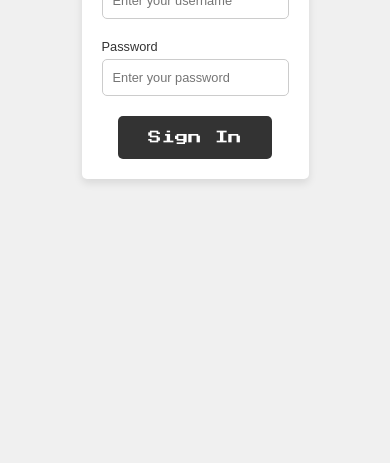
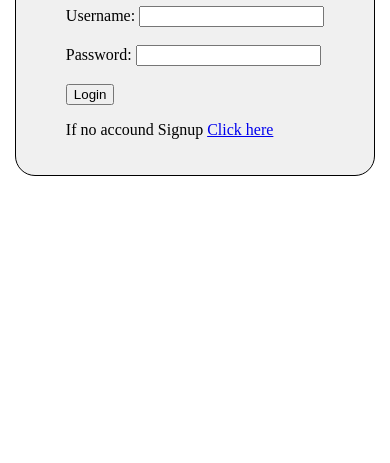
Before and after one commit to rv1304/PathQuest, a plain HTML site: page login.html in a window 390 px wide. Shown: the part 381-844 px from the top of the page. Drawn offline with Linux system fonts and the light colour scheme.

Commit message:
second changes

```diff
--- a/login.html
+++ b/login.html
@@ -3,105 +3,82 @@
 <head>
     <meta charset="UTF-8">
     <meta name="viewport" content="width=device-width, initial-scale=1.0">
-    <title>Login</title>
-    <link rel="preconnect" href="https://fonts.googleapis.com">
-    <link rel="preconnect" href="https://fonts.gstatic.com" crossorigin>
-    <link href="https://fonts.googleapis.com/css2?family=Press+Start+2P&display=swap" rel="stylesheet">
+    <title>Document</title>
     <style>
-        * {
-            margin: 0;
-            padding: 0;
-            box-sizing: border-box;
+        #container{
+            display: flex;
+            flex-direction: column;
+            justify-content: center;
+            align-items: center;
+            background: #f0f0f0;
+            border: 1px solid black;
+            border-radius: 20px;
+            width:fit-content;
+            height: fit-content;
+            padding: 20px 50px;
         }
-
-        body {
-            font-family: 'Press Start 2P', cursive;
-            background-color: #f0f0f0;
-            color: #333;
+        body{
             display: flex;
             justify-content: center;
             align-items: center;
-            min-height: 100vh;
-            text-align: center;
-        }
-
-        .container {
-            max-width: 400px;
-            padding: 20px;
-            background-color: #fff;
-            border-radius: 5px;
-            box-shadow: 0 4px 8px rgba(0, 0, 0, 0.1);
-        }
-
-        h1 {
-            font-size: 1.5rem;
-            margin-bottom: 20px;
-            color: #1a1a1a;
-        }
-
-        .form-group {
-            margin-bottom: 20px;
-            text-align: left;
-        }
-
-        label {
-            font-family: Arial, sans-serif;
-            font-size: 0.9rem;
-            display: block;
-            margin-bottom: 5px;
-        }
-
-        input {
-            width: 100%;
-            padding: 10px;
-            font-size: 0.9rem;
-            border: 1px solid #ccc;
-            border-radius: 5px;
-            font-family: Arial, sans-serif;
-        }
-
-        .btn {
-            display: inline-block;
-            padding: 15px 30px;
-            background-color: #333;
-            color: #fff;
-            text-decoration: none;
-            border-radius: 5px;
-            transition: background-color 0.3s;
-            border: none;
-            cursor: pointer;
-            font-family: 'Press Start 2P', cursive;
-        }
-
-        .btn:hover {
-            background-color: #555;
-        }
-
-        @media (max-width: 768px) {
-            h1 {
-                font-size: 1.2rem;
-            }
-
-            label, input {
-                font-size: 0.8rem;
-            }
+            height: 100vh;
+            margin: 0;
         }
     </style>
 </head>
+
 <body>
-    <div class="container">
-        <h1>Login</h1>
-        <form>
-            <div class="form-group">
-                <label for="username">Username</label>
-                <input type="text" id="username" name="username" placeholder="Enter your username" required>
-            </div>
-            <div class="form-group">
-                <label for="password">Password</label>
-                <input type="password" id="password" name="password" placeholder="Enter your password" required>
-            </div>
-            <button type="submit" class="btn">Sign In</button>
+    <div id ="container">
+        <h1>Login Page</h1>
+        <form id="form">
+            <label for="username">Username:</label>
+            <input type="text" id="username" name="username"><br><br>
+            <label for="password">Password:</label>
+            <input type="password" id="password" name="password"><br><br>
+            <input type="submit" value="Login">
+            <p>If no accound Signup <a href="./signup"> Click here</a></p>
         </form>
     </div>
+
+    <script>
+
+        function validateCredentials(username, password) {
+            if (!username.trim() || !password.trim()) {
+                alert('Kindly fill all the fields');
+                return false;
+            }
+            return true;
+        }
+
+        function login(username, password) {
+            const user = localStorage.getItem(username);
+            if (user) {
+                const userdata = JSON.parse(user);
+                if (userdata.password === password) {
+                    alert('Login successful!');
+                    window.location.href = "./dashboard";
+                } else {
+                    alert('Incorrect password. Please try again.');
+                }
+            } else {
+                alert('Username not found. Please sign up first.');
+            }
+        }
+        const loginForm = document.querySelector('form');
+        loginForm.addEventListener('submit', function(e){ // this is a used to handle and stop default behaviour of browser for a event in this case this used for
+            // it prevents form from submitting and reloading the page so we can process the data using JavaScript
+            // The browser automatically sends the form data to the server (the URL in action attribute, default is the current page if not specified).
+            // Then the browser reloads the page or navigates to a new page
+            // basically it will not check my js login and redirect without checkint that which is not auth
+
+            e.preventDefault();
+            const username = document.getElementById('username').value;
+            const password = document.getElementById('password').value
+
+            if (validateCredentials(username, password)) {
+            login(username, password);
+            }
+        });
+    </script>
 </body>
 </html>
```
Also changed, not shown: signup.html (added, +92 -0 lines).
